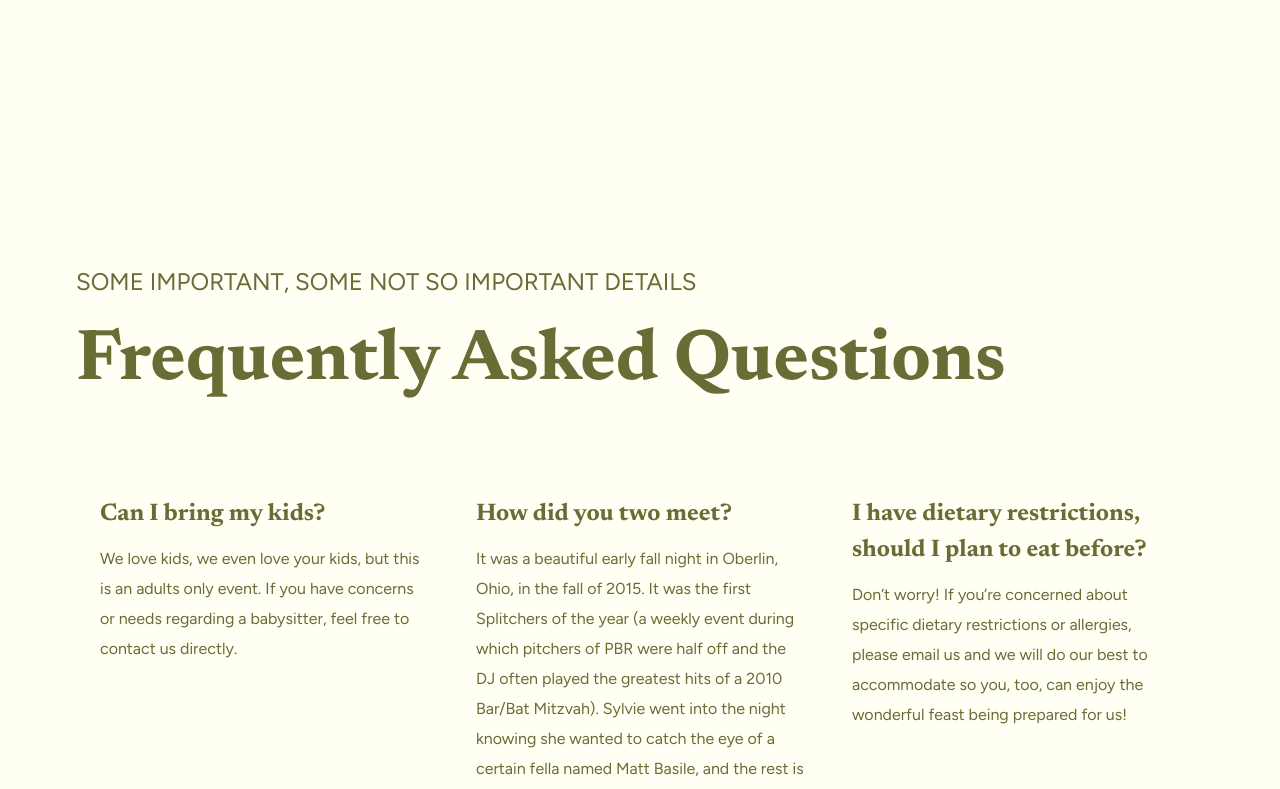
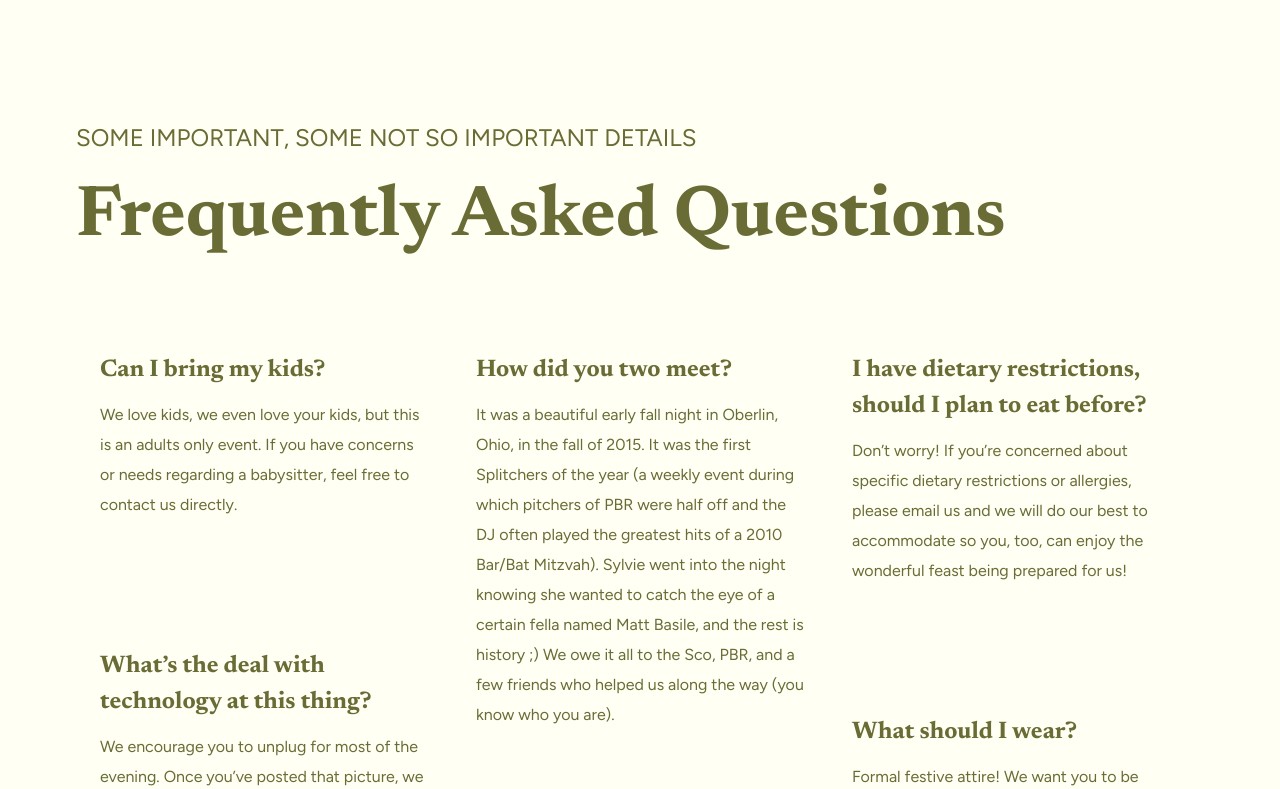
Before and after one commit to mattbasile/matt-syl-wedding, a Next.js app: page / in a window 1280 px wide. Shown: the part 4980-5769 px from the top of the page. Built offline with nearby package versions, Linux system fonts and the light colour scheme; a web font is replaced by a local one.

Commit message:
moved components

```diff
--- a/pages/components/DateCard.js
+++ b/components/DateCard.js
@@ -4,7 +4,7 @@ export default function DateCard({ card }) {
   return (
     <div className="py-[36px] px-[24px] bg-theme-dark text-theme-light border-t-[5px] border-theme-light">
       <h3 className="uppercase font-newsreader font-medium  text-[40px] md:text-[100px]">
-        {card.date || ''}
+        {card.date || 11.3}
       </h3>
       <div>
         <p className="text-[24px] md:text-[40px]">{card.event}</p>
--- a/pages/index.js
+++ b/pages/index.js
@@ -1,7 +1,7 @@
 import Head from 'next/head';
 import Link from 'next/link';
-import DateCard from './components/DateCard';
-import HorizontalGallery from './components/HorizontalGallery';
+import DateCard from '../components/DateCard';
+import HorizontalGallery from '../components/HorizontalGallery';
 import WilliamValeImage from '../public/hotel-images/william_vale.jpg';
 import HoxtonImage from '../public/hotel-images/hoxton.jpg';
 import WytheImage from '../public/hotel-images/wythe.jpg';
@@ -11,8 +11,8 @@ import CharityImage from '../public/charity.png';
 import Food52Image from '../public/food52.png';
 import PatagoniaImage from '../public/patagonia.png';
 import { useEffect, useState } from 'react';
-import RegistryCard from './components/RegistryCard';
-import MemoryGallery from './components/MemoryGallery';
+import RegistryCard from '../components/RegistryCard';
+import MemoryGallery from '../components/MemoryGallery';
 
 export default function Home() {
   const date_cards = [
@@ -332,7 +332,7 @@ export default function Home() {
         </section>
         <section
           id="faqs"
-          className="px-[32px] md:px-[76px] py-[72px] md:py-[144px] bg-theme-light text-theme-dark"
+          className="px-[32px] md:px-[76px] pb-[72px] md:pb-[144px] bg-theme-light text-theme-dark"
         >
           <div className="space-y-2 ">
             <span className="uppercase text-[16px] md:text-[24px] ">
@@ -408,7 +408,7 @@ export default function Home() {
         </section>
         <section
           id="contact"
-          className="py-[72px] md:py-[144px] bg-theme-light text-theme-dark text-center"
+          className="pb-[72px] md:pb-[144px] bg-theme-light text-theme-dark text-center"
         >
           <div className="px-[32px] md:px-[76px] space-y-2">
             <span className="uppercase text-[16px] md:text-[24px] ">
```
Also changed, not shown: components/MemoryGallery.js (renamed from pages/components/MemoryGallery.js, +10 -10 lines), components/HorizontalGallery.js (renamed from pages/components/HorizontalGallery.js), components/RegistryCard.js (renamed from pages/components/RegistryCard.js).
